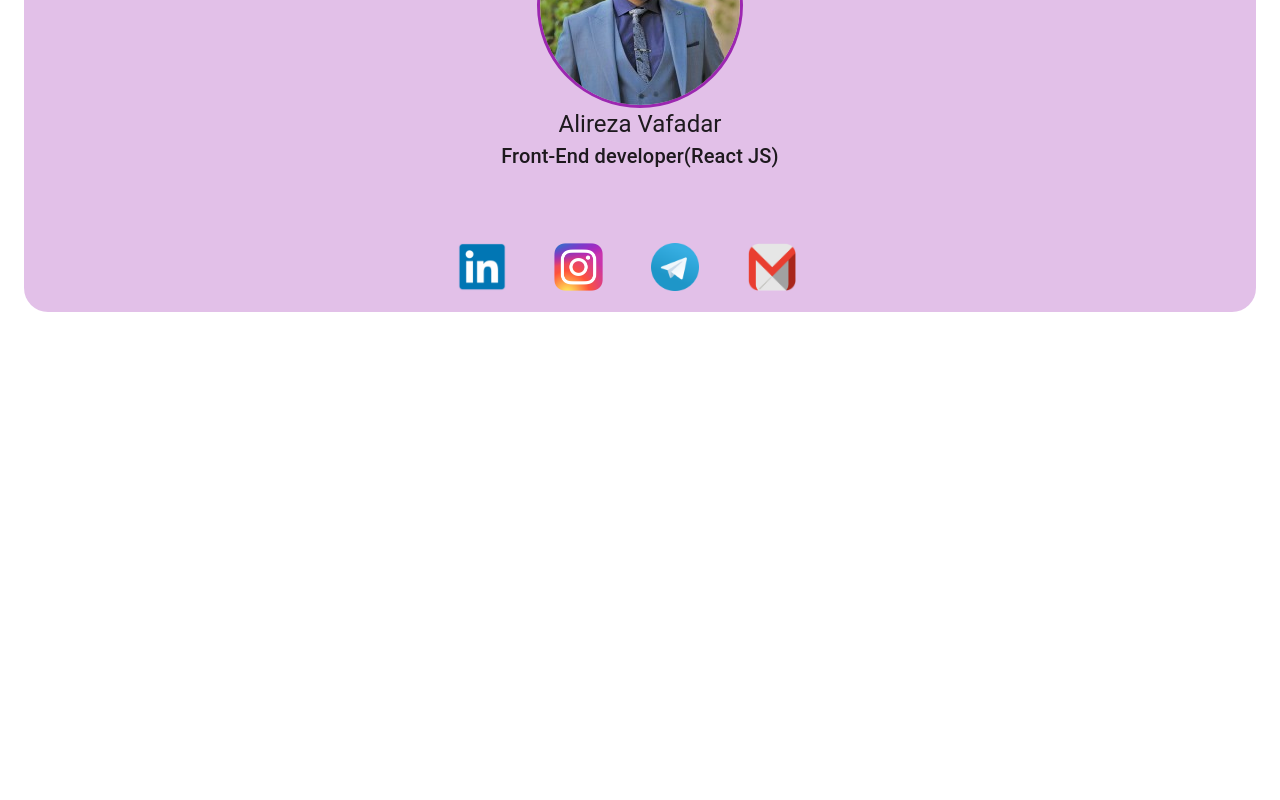
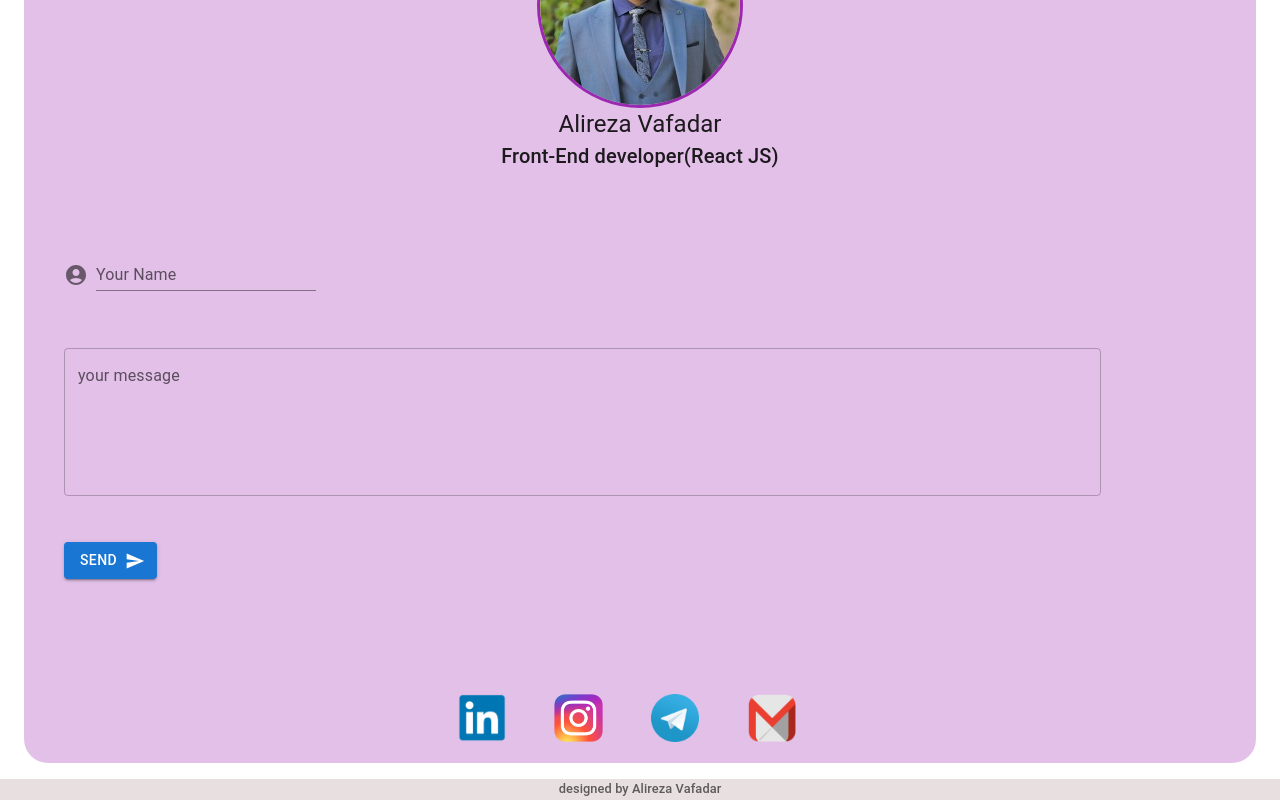
Before and after one commit to alirezaVafadar/unit-converter, a Next.js app: page /contact in a window 1280 px wide. Shown: the part 435-1235 px from the top of the page. Before the commit the page ends 800 px from the top, so only its background shows below. Built offline with nearby package versions, Linux system fonts and the light colour scheme.

Commit message:
forms added to contact and design finished: form management needed

```diff
--- a/pages/contact.js
+++ b/pages/contact.js
@@ -2,8 +2,9 @@ import React from "react";
 import Header from "../src/components/header"
 import Navbar from "../src/components/navbar";
 import { makeStyles } from "@mui/styles";
-import {Container,CssBaseline,Grid, Box,Typography} from "@mui/material";
-
+import AccountCircle from '@mui/icons-material/AccountCircle';
+import {Container,CssBaseline,Grid,Button, Box,Typography,TextField} from "@mui/material";
+import SendIcon from '@mui/icons-material/Send';
 const useStyles=makeStyles((theme)=>({
   media:{
     height: "70%",
@@ -14,7 +15,8 @@ const useStyles=makeStyles((theme)=>({
   profileCover:{
     maxWidth:"100%",
     minWidth:"100%",
-    borderRadius:"3vh"
+    borderRadius:"3vh",
+
   },
   profilePhoto:{
     border:"solid",
@@ -41,10 +43,22 @@ const useStyles=makeStyles((theme)=>({
   }
 }));
 const srcSocials=[
-  "/images/linkedin.png",
-  "/images/instagram.png",
-  "/images/telegram.png",
-  "/images/mail.png"
+  {
+    url:"/images/linkedin.png",
+    link:"http://linkedin.com/in/alireza-vafadar-9822b9176"
+  },
+  {
+    url:"/images/instagram.png",
+    link:"https://www.instagram.com/front_end.jsx/"
+  },
+  {
+    url:"/images/telegram.png",
+    link:"https://t.me/alireza_vafadar"
+  },
+  {
+    url:"/images/mail.png",
+    link:"mailto:alireza.vfr.mail@gmail.com"
+  }
 ]
 export default function Contact() {
   const classes=useStyles();
@@ -64,16 +78,41 @@ export default function Contact() {
           </Grid>
           <Typography variant="h5"align="center" className={classes.profile} >Alireza Vafadar</Typography>
           <Typography variant="h6"align="center" className={classes.profile} gutterBottom>Front-End developer(React JS)</Typography>
+          <Container maxWidth="lg">
+            <Grid md={12} marginBottom="5%">
+              <Box sx={{display: 'flex', alignItems: 'flex-end' }}>
+                <AccountCircle sx={{ color: 'action.active', mr: 1, my: 0.5 }} />
+                <TextField id="input-with-sx" label="Your Name" variant="standard" />
+              </Box>
+            </Grid>
+            <Grid md={12} marginBottom="4%">
+              <TextField
+                  id="outlined-multiline-static"
+                  label="your message"
+                  multiline
+                  rows={5}
+                  style={{width:"90%"}}
+                />
+            </Grid>
+            <Grid md={12} marginBottom="10%">
+              <Button variant="contained" endIcon={<SendIcon />}>
+                  Send
+              </Button>
+            </Grid>
+
+            </Container>
           <Container maxWidth="lg" >
             <Grid container spacing={1} >
               <Grid container item spacing={1} className={classes.socials}>
                 {
-                  srcSocials.map((url)=>{return(
+                  srcSocials.map((item)=>{return(
                     <Grid item xs={2} md={1}>
-                      <img
-                        className={classes.media}
-                        src={url}
-                      />
+                      <a href={item.link}>
+                        <img
+                          className={classes.media}
+                          src={item.url}
+                        />
+                      </a>
                     </Grid>
                   )})
                 }
@@ -82,7 +121,9 @@ export default function Contact() {
           </Container>
         </Box>
       </Container>
-
+      <Typography  variant="h6" align="center" color="textSecondary" fontSize="80%" bgcolor="#e8e0e0 " marginTop="2vh">
+            designed by Alireza Vafadar
+      </Typography>
     </div>
   )
 }
--- a/src/components/area/index.jsx
+++ b/src/components/area/index.jsx
@@ -2,6 +2,7 @@ import React from "react";
 import { Container,Grid,Box,Typography} from "@mui/material";
 import TextField from '@mui/material/TextField';
 import { makeStyles } from "@mui/styles";
+import InputAdornment from '@mui/material/InputAdornment';
 
 const useStyles=makeStyles((theme)=>({
     countGrid:{
@@ -54,6 +55,9 @@ export default function Area() {
                         color="secondary"
                         label={"ft²"}
                         value={sqfeet}
+                        InputProps={{
+                            endAdornment: <InputAdornment position="end">sqft</InputAdornment>,
+                          }}
                         onChange={handleOnSqfeet}
                         />
                         <TextField
```
